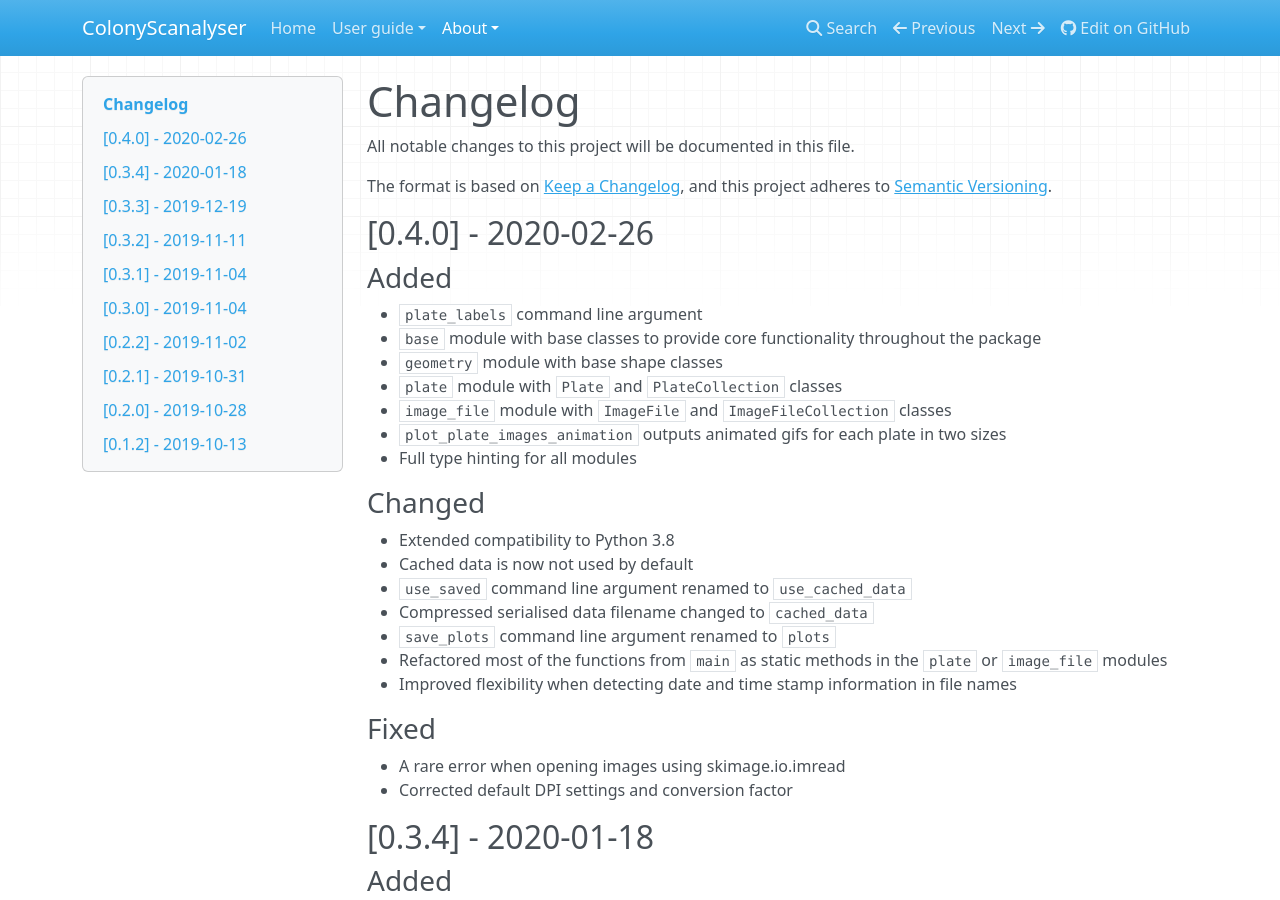
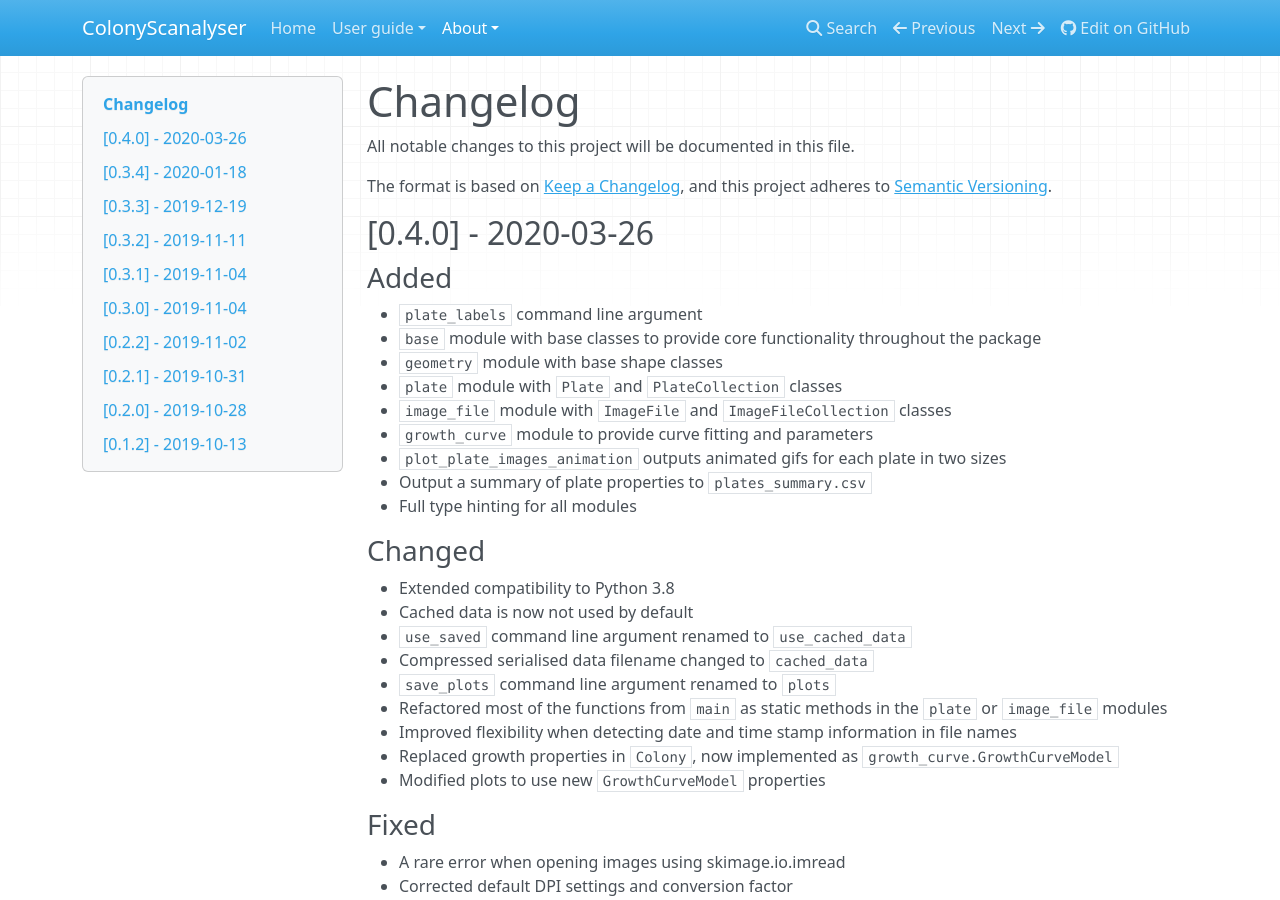
Before and after one commit to Erik-White/ColonyScanalyser, an MkDocs documentation site: the page built from docs/CHANGELOG.md, in a window 1280 px wide and 900 px high. Built offline with MkDocs 1.6.1, drawn with Linux system fonts in a browser that asks for light colours; nearby versions of some CDN libraries.

Commit message:
Update documentation to reflect changes to growth modelling

```diff
--- a/docs/CHANGELOG.md
+++ b/docs/CHANGELOG.md
@@ -4,14 +4,16 @@ All notable changes to this project will be documented in this file.
 The format is based on [Keep a Changelog](https://keepachangelog.com/en/1.0.0/),
 and this project adheres to [Semantic Versioning](https://semver.org/spec/v2.0.0.html).
 
-## [0.4.0] - 2020-02-26
+## [0.4.0] - 2020-03-26
 ### Added
 - `plate_labels` command line argument
 - `base` module with base classes to provide core functionality throughout the package
 - `geometry` module with base shape classes
 - `plate` module with `Plate` and `PlateCollection` classes
 - `image_file` module with `ImageFile` and `ImageFileCollection` classes
+- `growth_curve` module to provide curve fitting and parameters
 - `plot_plate_images_animation` outputs animated gifs for each plate in two sizes
+- Output a summary of plate properties to `plates_summary.csv`
 - Full type hinting for all modules
 ### Changed
 - Extended compatibility to Python 3.8
@@ -21,6 +23,8 @@ and this project adheres to [Semantic Versioning](https://semver.org/spec/v2.0.0
 - `save_plots` command line argument renamed to `plots`
 - Refactored most of the functions from `main` as static methods in the `plate` or `image_file` modules
 - Improved flexibility when detecting date and time stamp information in file names
+- Replaced growth properties in `Colony`, now implemented as `growth_curve.GrowthCurveModel`
+- Modified plots to use new `GrowthCurveModel` properties
 ### Fixed
 - A rare error when opening images using skimage.io.imread
 - Corrected default DPI settings and conversion factor
```
Also changed, not shown: README.md (+2 -2 lines), docs/example_output.md (+4 -2 lines), docs/image_specifications.md (+1 -1 lines), docs/index.md (+4 -3 lines), docs/images/growth_curve.png, docs/images/growth_curve_linear.png (added), docs/images/growth_curve_linear_small.png (added), docs/images/growth_curve_small.png, docs/images/plates.png (added), docs/images/plates_small.png (added), docs/images/time_of_appearance.png, docs/images/time_of_appearance_bar.png, docs/images/time_of_appearance_bar_small.png, docs/images/time_of_appearance_small.png.
